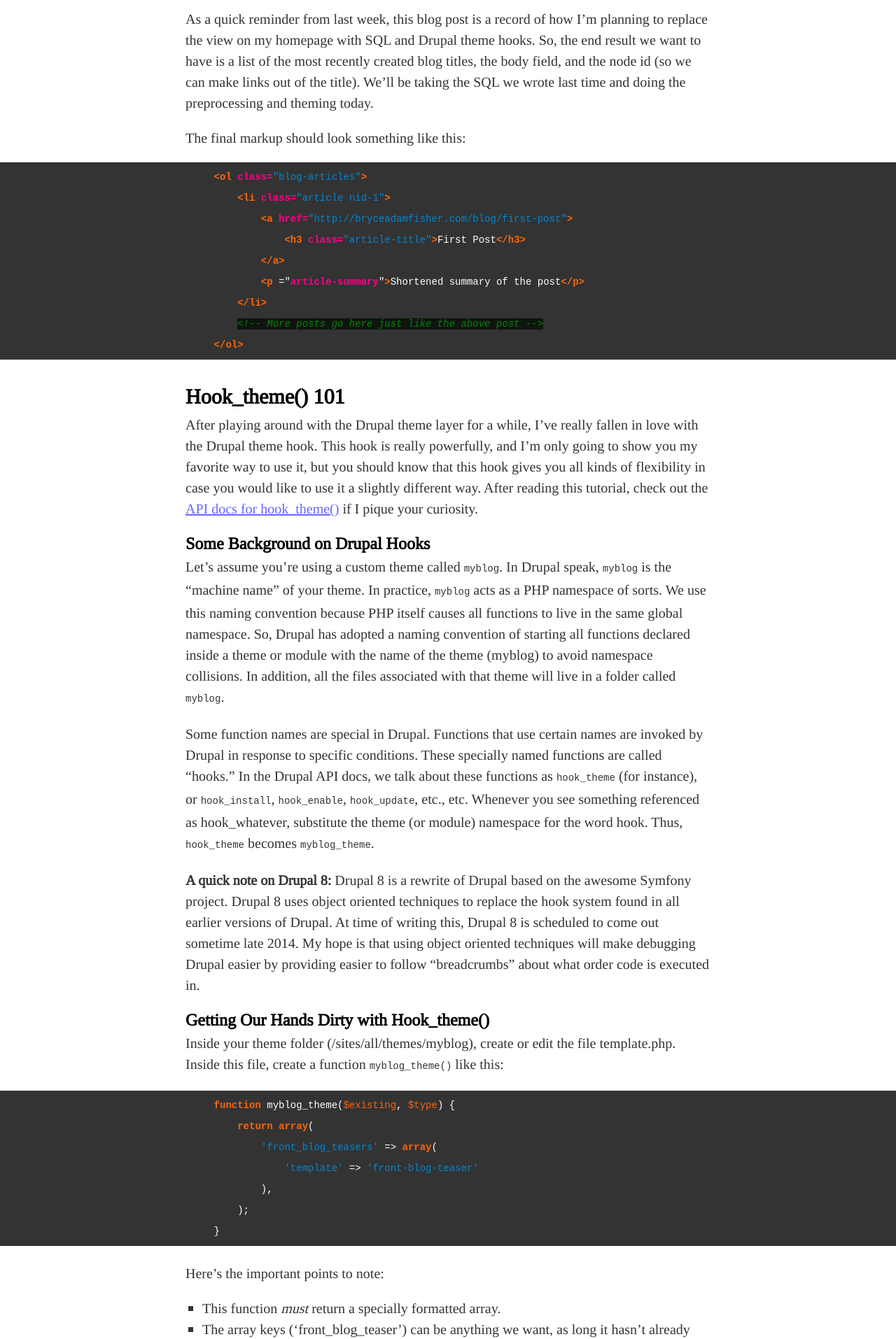
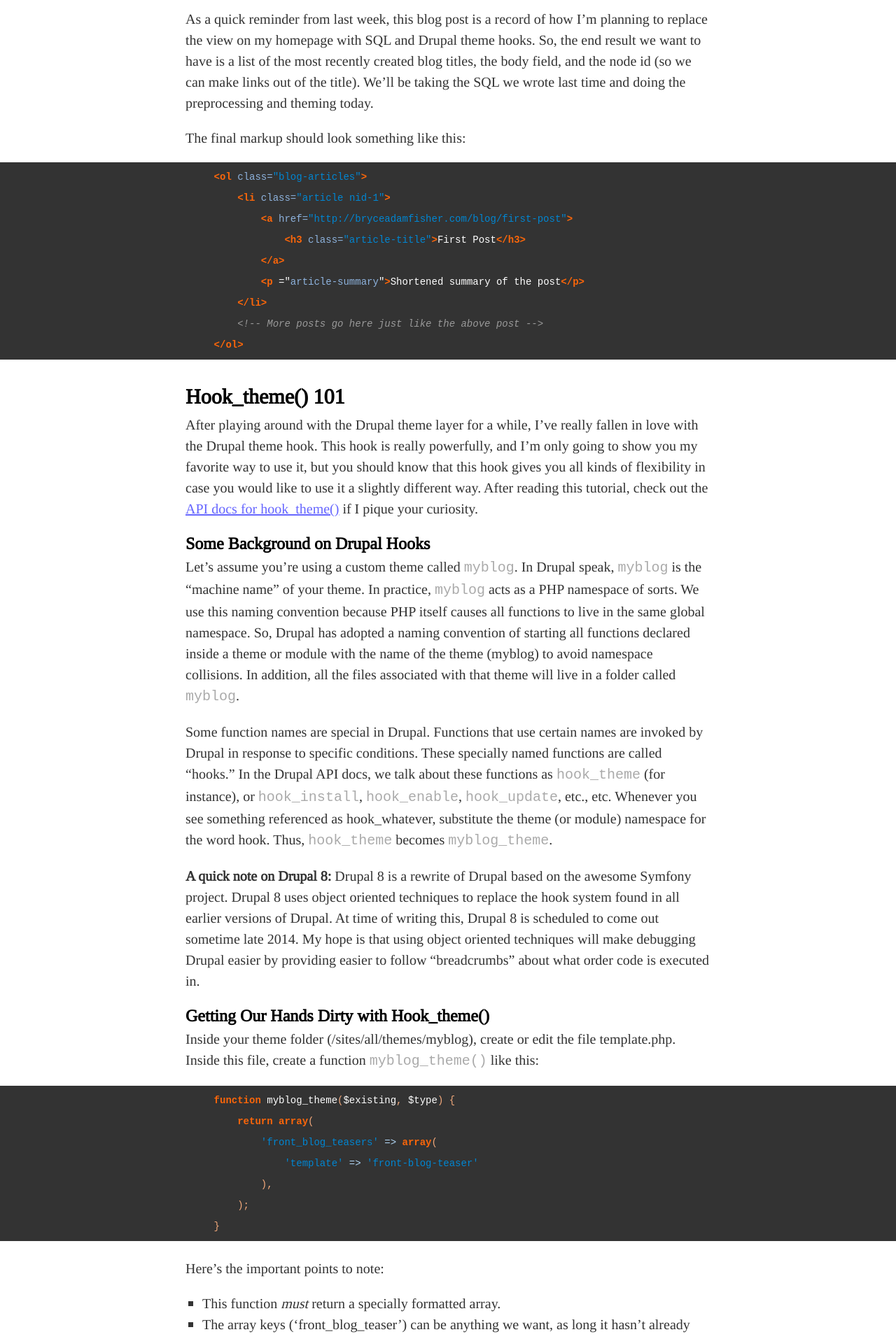
Before and after one commit to brycefisher/brycefisher.github.io-jekyll, a Jekyll site: the page built from _posts/2013-10-13-ditching-views-for-sql-part-3.md, in a window 1280 px wide. Shown: the part 438-2352 px from the top of the page at 70% size. Built offline with Jekyll 4.4.1, drawn with Linux system fonts in a browser that asks for light colours; comment, search, counter and statistics services are not loaded.

```diff
--- a/css/screen.css
+++ b/css/screen.css
@@ -20,7 +20,7 @@ article, aside, details, figcaption, figure, footer, header, hgroup, menu, nav,
 
 .highlight { background: #111111; color: white; }
 
-.highlight .c { color: #008800; font-style: italic; background-color: #0f140f; }
+.highlight .c { color: #999999; font-style: italic; }
 
 /* Comment */
 .highlight .err { color: white; }
@@ -38,25 +38,25 @@ article, aside, details, figcaption, figure, footer, header, hgroup, menu, nav,
 .highlight .n { color: white; }
 
 /* Name */
-.highlight .o { color: white; }
+.highlight .o { color: #b2d7f6; }
 
 /* Operator */
 .highlight .x { color: white; }
 
 /* Other */
-.highlight .p { color: white; }
+.highlight .p { color: #f3a97b; }
 
 /* Punctuation */
-.highlight .cm { color: #008800; font-style: italic; background-color: #0f140f; }
+.highlight .cm { color: #999999; font-style: italic; }
 
 /* Comment.Multiline */
-.highlight .cp { color: #ff0007; font-weight: bold; font-style: italic; background-color: #0f140f; }
+.highlight .cp { color: #999999; font-weight: bold; }
 
 /* Comment.Preproc */
-.highlight .c1 { color: #008800; font-style: italic; background-color: #0f140f; }
+.highlight .c1 { color: #999999; font-style: italic; }
 
 /* Comment.Single */
-.highlight .cs { color: #008800; font-style: italic; background-color: #0f140f; }
+.highlight .cs { color: #999999; font-style: italic; }
 
 /* Comment.Special */
 .highlight .gd { color: white; }
@@ -116,7 +116,7 @@ article, aside, details, figcaption, figure, footer, header, hgroup, menu, nav,
 .highlight .s { color: #0086d2; }
 
 /* Literal.String */
-.highlight .na { color: #ff0086; font-weight: bold; }
+.highlight .na { color: #8eb3de; }
 
 /* Name.Attribute */
 .highlight .nb { color: white; }
@@ -155,7 +155,7 @@ article, aside, details, figcaption, figure, footer, header, hgroup, menu, nav,
 .highlight .nt { color: #fb660a; font-weight: bold; }
 
 /* Name.Tag */
-.highlight .nv { color: #fb660a; }
+.highlight .nv { color: white; }
 
 /* Name.Variable */
 .highlight .ow { color: white; }
@@ -188,7 +188,7 @@ article, aside, details, figcaption, figure, footer, header, hgroup, menu, nav,
 .highlight .s2 { color: #0086d2; }
 
 /* Literal.String.Double */
-.highlight .se { color: #0086d2; }
+.highlight .se { color: #8cd5ff; }
 
 /* Literal.String.Escape */
 .highlight .sh { color: #0086d2; }
@@ -266,11 +266,13 @@ datetime { color: #666; font-size: smaller; }
 
 .highlight { background-color: #333; margin-bottom: 24px; }
 
-code { font-family: monospace; font-size: 14px; }
+code { font-family: monospace; }
 
-pre code { display: block; color: white; padding: 6px 0 6px 1em; word-wrap: break-word; white-space: pre-wrap; }
+pre code { display: block; color: white; padding: 6px 0 6px 1em; word-wrap: break-word; white-space: pre-wrap; font-size: 14px; }
 @media screen and (min-width: 624px) { pre code { width: 600px; margin-right: auto; margin-left: auto; } }
 @media screen and (min-width: 800px) { pre code { width: 750px; } }
+
+li code, p code { color: #aaa; }
 
 blockquote { background-color: #ddd; padding: 24px 0 12px 0; margin-bottom: 24px; }
 
```
Also changed, not shown: _drafts/how-to-write-a-craigslist-rss-scraper-in-rust-for-web-devs.md (renamed from _posts/2014-05-06-how-to-write-a-craigslist-rss-scraper-in-rust-for-web-devs.md).
